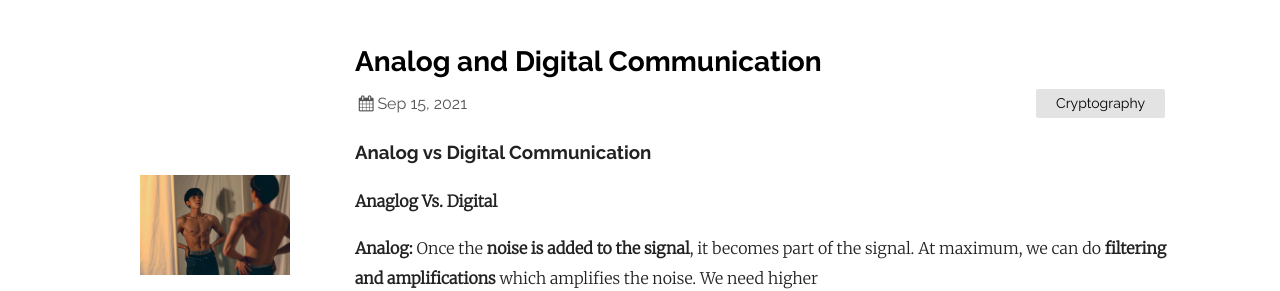
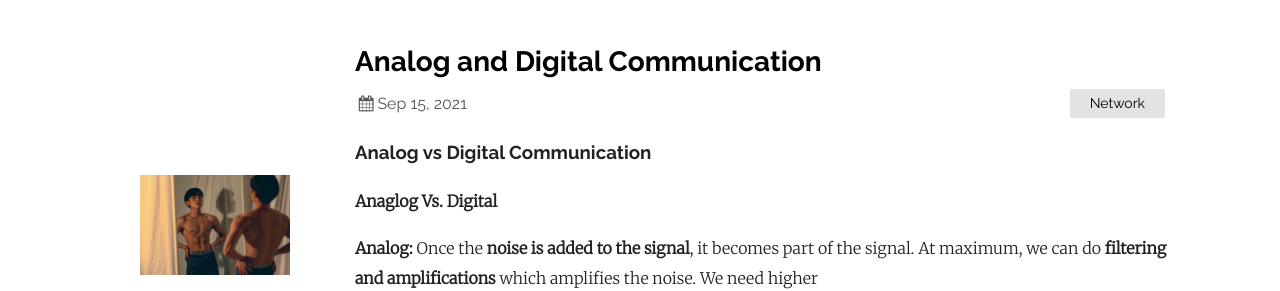
Before and after one commit to healthgongdoll/healthgongdoll.github.io, a Jekyll site: the page built from _posts/2021-09-15-Network.markdown, in a window 1280 px wide and 900 px high. Shown: the top 291 px of the window. Built offline with Jekyll 4.4.1, drawn with Linux system fonts in a browser that asks for light colours.

Commit message:
blog update

```diff
--- a/_posts/2021-09-15-Network.markdown
+++ b/_posts/2021-09-15-Network.markdown
@@ -2,7 +2,7 @@
 layout: post
 title:  "Analog and Digital Communication"
 date:   2021-09-15 20:20:36 +0530
-categories: Cryptography
+categories: Network
 ---
 
 ### **Analog vs Digital Communication** <br/>
@@ -139,7 +139,7 @@ VOIP can lose the pixels or voice loss <br/>
 **Mobile Telephone Networks** <br/>
 <br/>
 
-![Image Alt MemoryLayout](/assets/network7.png) <br/>
+![Image Alt MemoryLayout](/assets/network8.png) <br/>
 - MS: Mobile handset <br/>
 - BTS: Mobile phone -> BTS (Base transceiver station): A cell is formed by the coverage area of a Base Transceiver Station which serves the MS in its coverage area <br/>
 - BSC: BaseStation controller contorls the BTS<br/>
```
